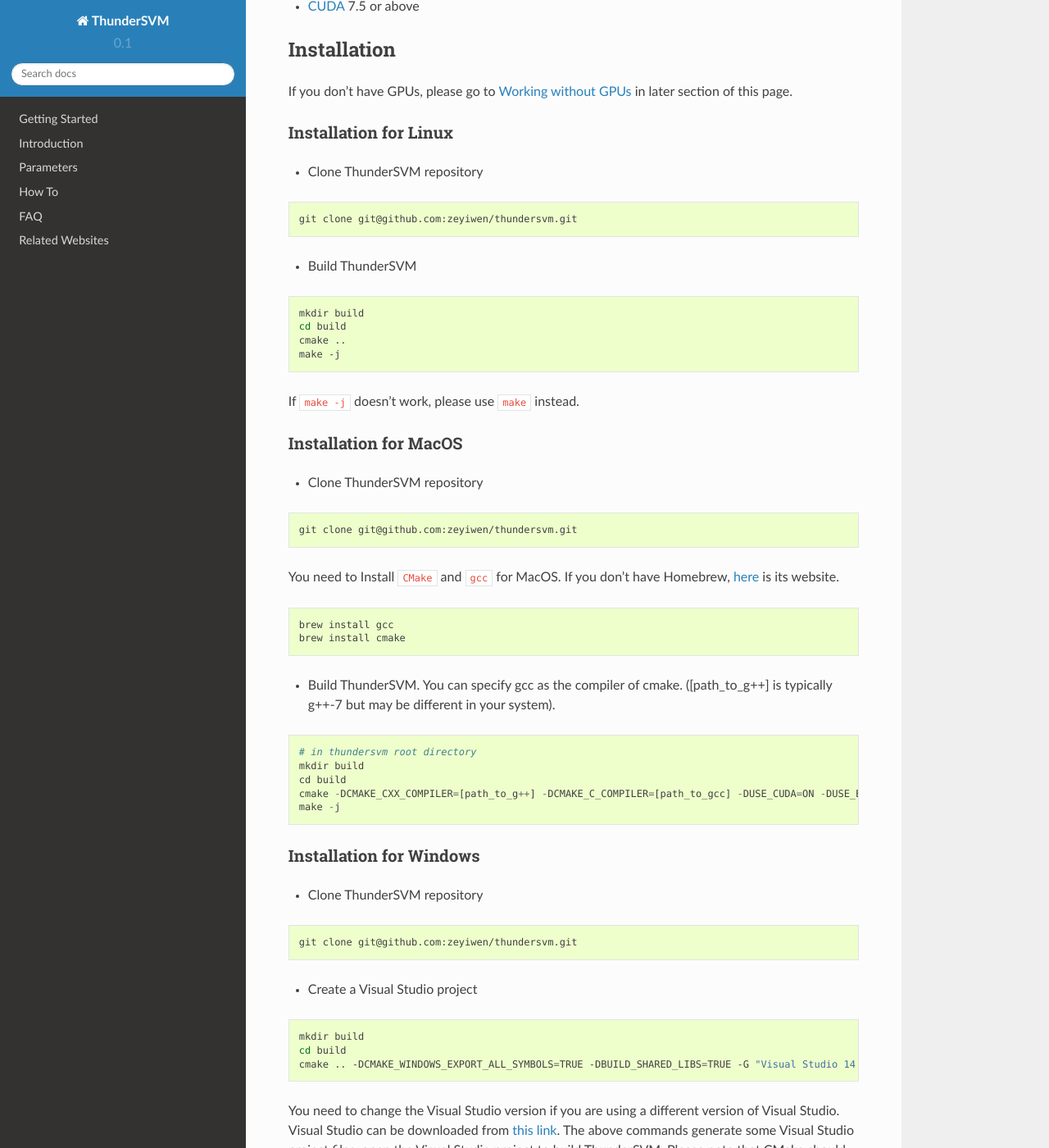
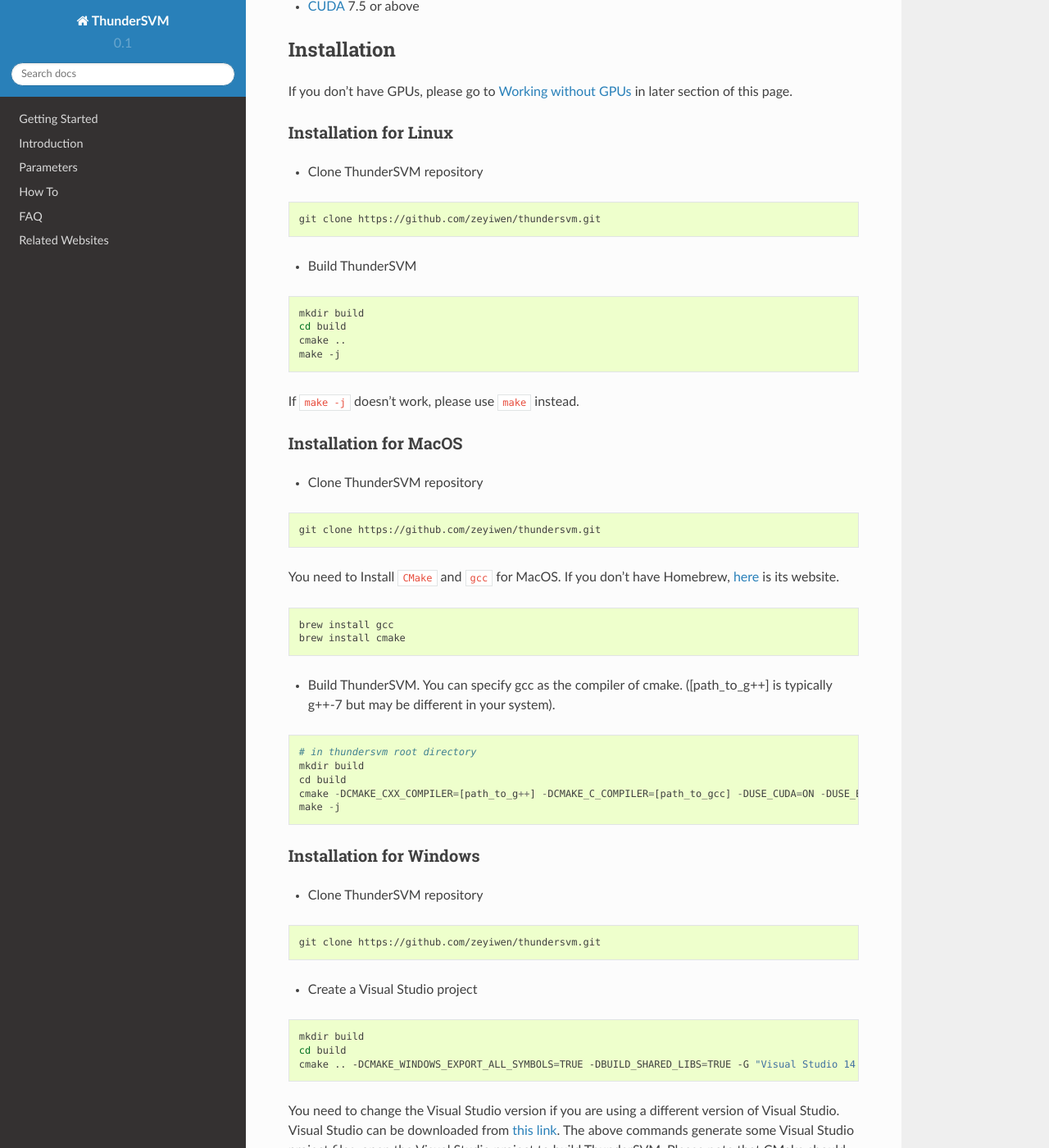
Before and after one commit to Xtra-Computing/thundersvm, a Sphinx documentation site: the page built from docs/get-started.md, in a window 1280 px wide and 1400 px high, scrolled down 390 px. Shown: the whole window at 82% size. Built offline with Sphinx 7.4.7 and the Read the Docs theme 2.0.0, drawn with Linux system fonts in a browser that asks for light colours; some of the changed text lies outside the part shown.

Commit message:
update docs

````diff
--- a/docs/get-started.md
+++ b/docs/get-started.md
@@ -15,7 +15,7 @@
 #### Installation for  Linux
 * Clone ThunderSVM repository
 ```bash
-git clone git@github.com:zeyiwen/thundersvm.git
+git clone https://github.com/zeyiwen/thundersvm.git
 ```
 
 * Build ThunderSVM
@@ -30,7 +30,7 @@
 #### Installation for MacOS
 * Clone ThunderSVM repository
 ```bash
-git clone git@github.com:zeyiwen/thundersvm.git
+git clone https://github.com/zeyiwen/thundersvm.git
 ```
 You need to Install ```CMake``` and ```gcc``` for MacOS. If you don't have Homebrew, [here](https://brew.sh/) is its website.
 ```bash
@@ -50,7 +50,7 @@
 #### Installation for Windows
 * Clone ThunderSVM repository
 ```bash
-git clone git@github.com:zeyiwen/thundersvm.git
+git clone https://github.com/zeyiwen/thundersvm.git
 ```
 
 * Create a Visual Studio project
@@ -66,7 +66,7 @@
 
 * Clone ThunderSVM repository
 ```bash
-git clone git@github.com:zeyiwen/thundersvm.git
+git clone https://github.com/zeyiwen/thundersvm.git
 ```
 
 * Get Eigen Library. ThunderSVM uses [Eigen](http://eigen.tuxfamily.org/index.php?title=Main_Page) for matrix calculation. To use Eigen, just
````
Also changed, not shown: docs/how-to.md (+4 -4 lines).
